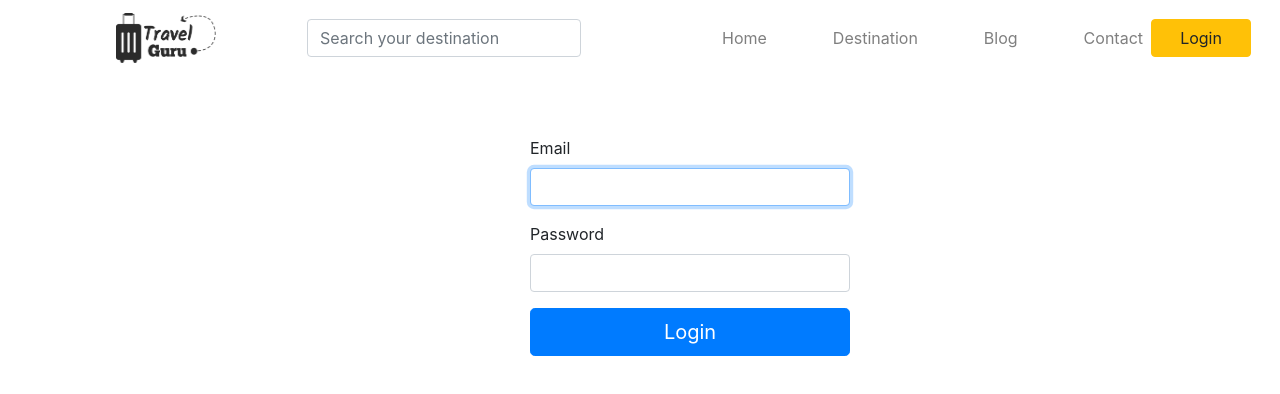
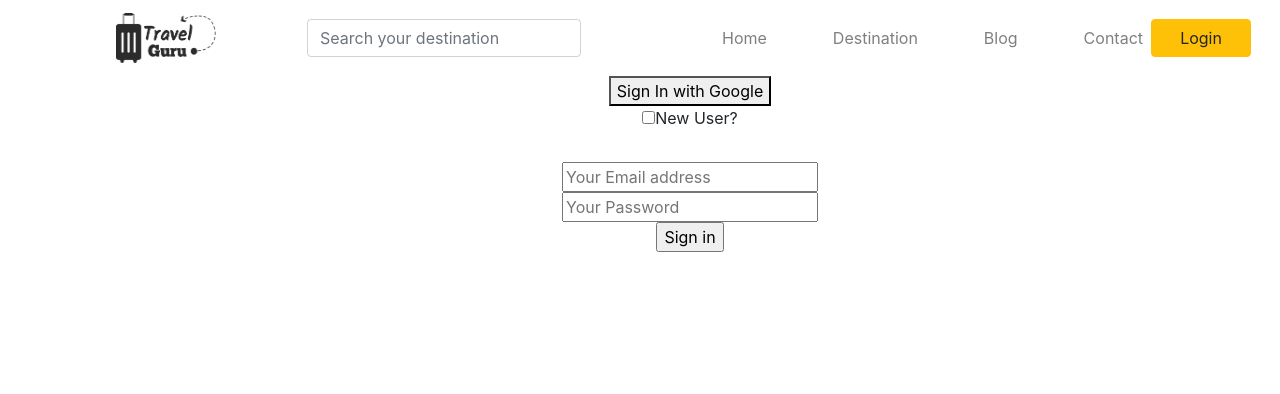
Before and after one commit to Tanviras/travel-guru, a React (Create React App) app: page /login in a window 1280 px wide. Shown: the top 394 px of the page. Built offline with nearby package versions, Linux system fonts and the light colour scheme.

Commit message:
formal look of form due

```diff
--- a/package.json
+++ b/package.json
@@ -9,6 +9,7 @@
     "@testing-library/react": "^11.2.5",
     "@testing-library/user-event": "^12.8.1",
     "bootstrap": "^4.6.0",
+    "firebase": "^8.2.10",
     "react": "^17.0.1",
     "react-bootstrap": "^1.5.1",
     "react-dom": "^17.0.1",
--- a/src/App.js
+++ b/src/App.js
@@ -10,11 +10,15 @@ import {
   Switch,
   Route,
 } from "react-router-dom";
+import { createContext, useState } from 'react';
 
 
+export const UserContext = createContext();
 
-function App() {
+function App(props) {
+  const [loggedInUser, setLoggedInUser] = useState({});
   return (
+    <UserContext.Provider value = {[loggedInUser, setLoggedInUser]}>
     <div className="App">
       <Router>
       <Header></Header>
@@ -43,6 +47,7 @@ function App() {
         </Switch>
       </Router>
     </div>
+    </UserContext.Provider>
   );
 }
 
--- a/src/Login/Login.js
+++ b/src/Login/Login.js
@@ -1,49 +1,137 @@
-import React, { useState } from 'react';
+import React, { useContext, useState } from 'react';
 import { Button, Form } from 'react-bootstrap';
+import { useHistory, useLocation } from 'react-router';
+import { UserContext } from '../App';
 import './Login.css';
+import { createUserWithEmailAndPassword,signInWithEmailAndPassword, handleGoogleSignIn, handleSignOut, initializeLoginFramework } from './LoginManager';
 
 const Login = () => {
-    const [email, setEmail] = useState("");
-    const [password, setPassword] = useState("");
 
-    // function validateForm() {
-    //     return email.length > 0 && password.length > 0;
-    //   }
-    // This simply checks if our fields are non-empty, but can easily do something more complicated.
+    const [user, setUser] = useState({
+        isSignedIn: false,
+        name: '',
+        email: '',
+        password: '',
+      });
+
+      initializeLoginFramework();
+
+      const [loggedInUser, setLoggedInUser ] = useContext(UserContext);
+    const history = useHistory();
+    const location = useLocation();
+    let { from } = location.state || { from: { pathname: "/" } };
 
 
 
-      function handleSubmit(event) {
-        event.preventDefault();
+
+// handleResponse
+const handleResponse = (res, redirect) =>{
+    setUser(res);
+    setLoggedInUser(res);
+    if(redirect){
+        history.replace(from);
+    }
+  }
+
+  //sign in with google
+const googleSignIn = () => {
+    handleGoogleSignIn()
+    .then(res => {
+      handleResponse(res, true);
+    })
+}
+
+
+//sign out
+const signOut = () => {
+    handleSignOut()
+    .then(res => {
+        handleResponse(res, false);
+    })
+}
+
+
+
+
+
+const [newUser, setNewUser] = useState(false);
+//submit
+const handleSubmit = (e) => {
+    // submission when creating new account- newUser: true
+    if(newUser && user.email && user.password){
+      createUserWithEmailAndPassword(user.name, user.email, user.password)
+      .then(res => {
+        handleResponse(res, true);
+      })
+    }
+
+
+
+
+
+    //submission when existing user- newUser: false
+    if(!newUser && user.email && user.password){
+        signInWithEmailAndPassword(user.email, user.password)
+        .then(res => {
+          handleResponse(res, true);
+        })
+      }
+      e.preventDefault();
+    }
+
+
+//validation
+    const handleBlur = (e) => {
+        let isFieldValid = true;
+        if(e.target.name === 'email'){
+          isFieldValid = /\S+@\S+\.\S+/.test(e.target.value);
+        }
+        if(e.target.name === 'password'){
+          const isPasswordValid = e.target.value.length > 6;
+          const passwordHasNumber =  /\d{1}/.test(e.target.value);
+          isFieldValid = isPasswordValid && passwordHasNumber;
+        }
+        if(isFieldValid){
+          const newUserInfo = {...user};
+          newUserInfo[e.target.name] = e.target.value;
+          setUser(newUserInfo);
+        }
       }
 
     return (
-        <div className="Login">
-            <Form onSubmit={handleSubmit}>
+        <div style={{textAlign: 'center'}}>
 
-            <Form.Group size="lg" controlId="email">
-            <Form.Label>Email</Form.Label>
-            <Form.Control
-            autoFocus
-            type="email"
-            value={email}
-            onChange={(e) => setEmail(e.target.value)}
-            />
-            </Form.Group>
+        {/* toggling between sign in and sign out */}
+          { user.isSignedIn ? <button onClick={signOut}>Sign Out</button> :
+                              <button onClick={googleSignIn}>Sign In with Google</button>
+          }
+          <br/>
 
-            <Form.Group size="lg" controlId="password">
-            <Form.Label>Password</Form.Label>
-            <Form.Control
-            type="password"
-            value={password}
-            onChange={(e) => setPassword(e.target.value)}
-            />
-            </Form.Group>
 
-            <Button block size="lg" type="submit"> {/* disabled={!validateForm()} */}
-            Login
-            </Button>
-            </Form>
+
+          {/* verification */}
+          {
+            user.isSignedIn && <div>
+            <p>Welcome, {user.name}!</p>
+            <p>Your email: {user.email}</p>
+            </div>
+          }
+
+        {/* Are you a new user? */}
+        <input type="checkbox" name="newUser" onChange={() => setNewUser(!newUser)} />
+        <label htmlFor="newUser">New User?</label>
+
+        <form onSubmit={handleSubmit}>
+        {newUser && <input name="name" type="text" onBlur={handleBlur} placeholder="Your name"/>}
+        <br/>
+
+        <input type="text" name="email" onBlur={handleBlur} placeholder="Your Email address" required/>
+        <br/>
+        <input type="password" name="password" onBlur={handleBlur} placeholder="Your Password" required/>
+        <br/>
+        <input type="submit" value={newUser ? 'Sign up' : 'Sign in'}/>
+       </form>
+
 
 
         </div>
--- /dev/null
+++ b/src/Login/LoginManager.js
@@ -0,0 +1,87 @@
+import firebase from "firebase/app";
+import "firebase/auth";
+import firebaseConfig from "./firebase.config";
+
+
+export const initializeLoginFramework = () => {
+    if(firebase.apps.length === 0) {
+        firebase.initializeApp(firebaseConfig);
+    }
+}
+
+
+
+
+//usual sign-in
+export const handleGoogleSignIn=()=>{
+    var googleProvider = new firebase.auth.GoogleAuthProvider();
+    return firebase.auth()
+    .signInWithPopup(googleProvider)
+    .then(res=> {
+                 const {displayName, email} = res.user;
+                 const signedInUser = {
+                    isSignedIn: true,
+                    name: displayName,
+                    email: email,
+                    success: true
+                  };
+                  return signedInUser;
+                })
+    .catch((err) => {
+                 console.log(err);
+                 console.log(err.message);
+    });
+}
+
+
+//sign-out
+export const handleSignOut = () => {
+    return firebase.auth().signOut()
+    .then(res => {
+      const signedOutUser = {
+        isSignedIn: false,
+        name: '',
+        email: '',
+        error: '',
+        success: false
+      }
+      return signedOutUser;
+    }).catch(err => {
+      // An error happened.
+    });
+  }
+
+
+  //sign up
+  export const createUserWithEmailAndPassword=(name,email,password)=>{
+    return firebase.auth().createUserWithEmailAndPassword(email, password)
+    .then((res) => {
+        const newUserInfo=res.user;
+        newUserInfo.error = '';//this is how we add property to a variable,we just added error
+        newUserInfo.success = true;//we just added success
+        return newUserInfo;
+      })
+      .catch((error) => {
+        const newUserInfo={};
+        newUserInfo.error = error.message;
+        newUserInfo.success = false;
+        return newUserInfo;
+      });
+  }
+
+  //sign in after cross-checking newUser or, not
+  export const signInWithEmailAndPassword = (email, password) =>{
+    return firebase.auth().signInWithEmailAndPassword(email, password)
+    .then(res => {
+      const newUserInfo = res.user;
+      newUserInfo.error = '';
+      newUserInfo.success = true;
+      return newUserInfo;
+    })
+    .catch(function(error) {
+      const newUserInfo = {};
+      newUserInfo.error = error.message;
+      newUserInfo.success = false;
+      return newUserInfo;
+    });
+ }
--- /dev/null
+++ b/src/Login/firebase.config.js
@@ -0,0 +1,10 @@
+var firebaseConfig = {
+    apiKey: "AIzaSyD1Cx2Kv7SFK5AiW4-Y7ZAzp9PvXoP4PdQ",
+    authDomain: "travel-guru-d4129.firebaseapp.com",
+    projectId: "travel-guru-d4129",
+    storageBucket: "travel-guru-d4129.appspot.com",
+    messagingSenderId: "694446091047",
+    appId: "1:694446091047:web:66568d13232aefa04b1702"
+  };
+
+export default firebaseConfig;
```
Also changed, not shown: 1 other file (tests, documents, lock files or other folders).
